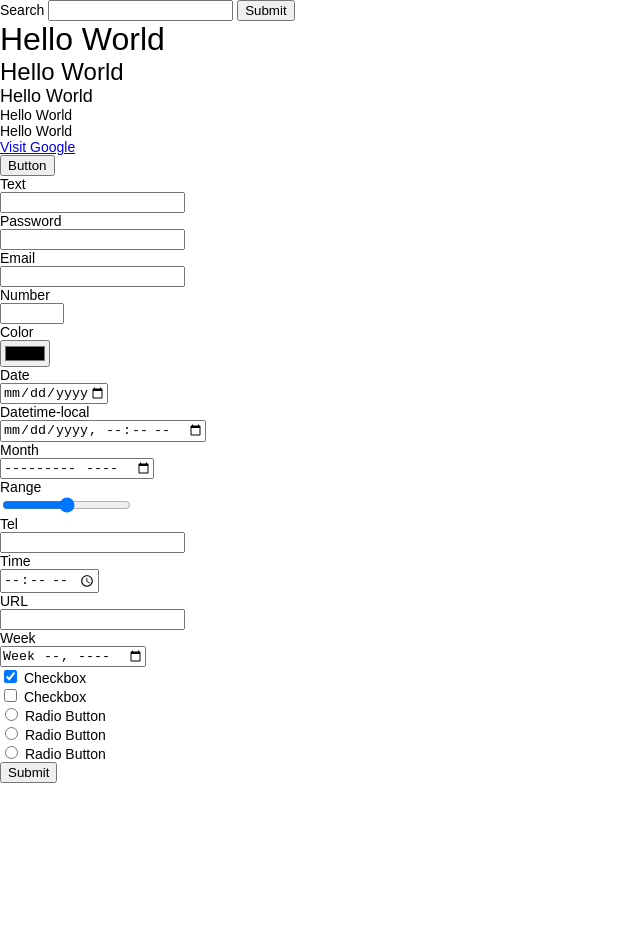
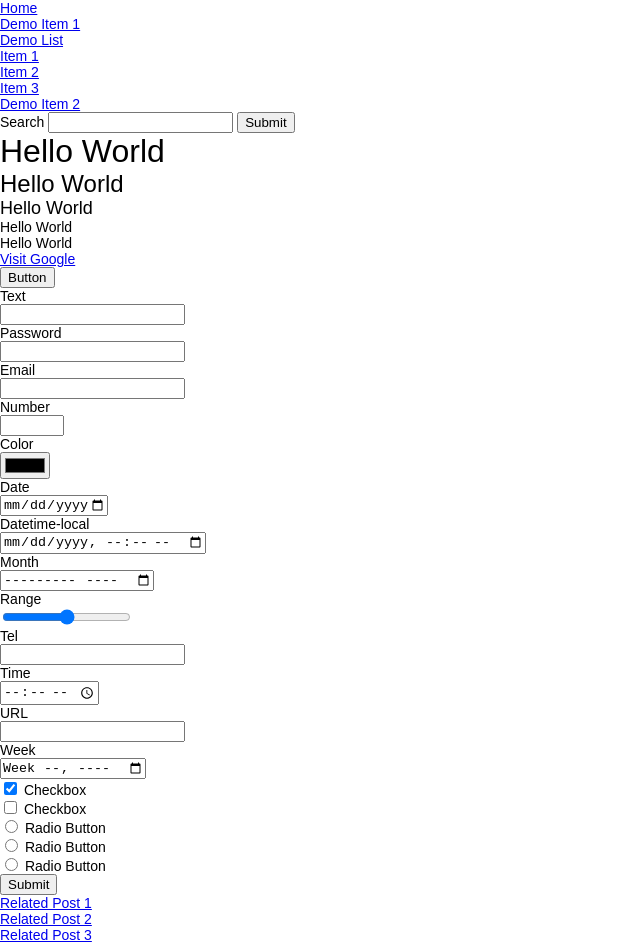
Before and after one commit to doughensel/boilerplate, a plain HTML site: page 2016/index.html in a window 1280 px wide. Shown: the whole page, without its empty margins (0-640 px from the left). Before the commit the page ends 800 px from the top, so only its background shows below. Drawn offline with Linux system fonts and the light colour scheme.

Commit message:
added menu roles

```diff
--- a/2016/index.html
+++ b/2016/index.html
@@ -25,7 +25,20 @@
 		<a href="#content" id="skipnav">Jump to Content</a>
 		<header role="banner">
 			<nav role="navigation">
-
+				<!-- Main Menu denoted with role="menubar" -->
+				<ul role="menubar">
+					<li role="menuitem"><a href="/">Home</a></li>
+					<li role="menuitem"><a href="/">Demo Item 1</a></li>
+					<li role="menuitem"><a href="/">Demo List</a>
+						<!-- Secondary Menus denoted with role="menu" -->
+						<ul role="menu">
+							<li role="menuitem"><a href="/">Item 1</a></li>
+							<li role="menuitem"><a href="/">Item 2</a></li>
+							<li role="menuitem"><a href="/">Item 3</a></li>
+						</ul>
+					</li><!-- END Demo List -->
+					<li role="menuitem"><a href="/">Demo Item 2</a></li>
+				</ul>
 			</nav>
 			<form role="search">
 				<label for="search1">Search</label>
@@ -128,7 +141,11 @@
 			</article>
 		</main>
 		<aside role="complementary">
-
+			<ul role="menu">
+				<li role="menuitem"><a href="/">Related Post 1</a></li>
+				<li role="menuitem"><a href="/">Related Post 2</a></li>
+				<li role="menuitem"><a href="/">Related Post 3</a></li>
+			</ul>
 		</aside>
 		<footer role="contentinfo">
 
```
